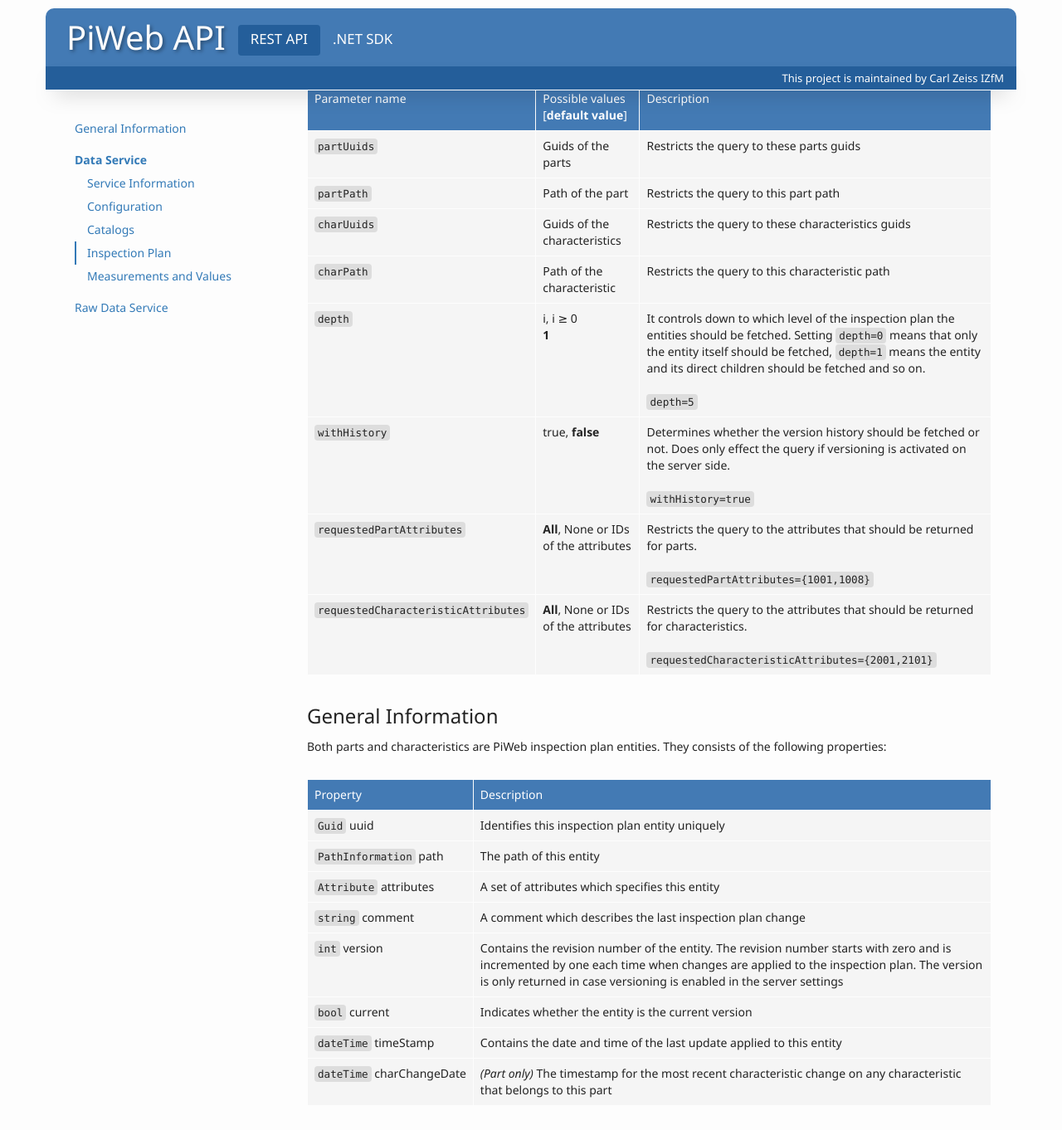
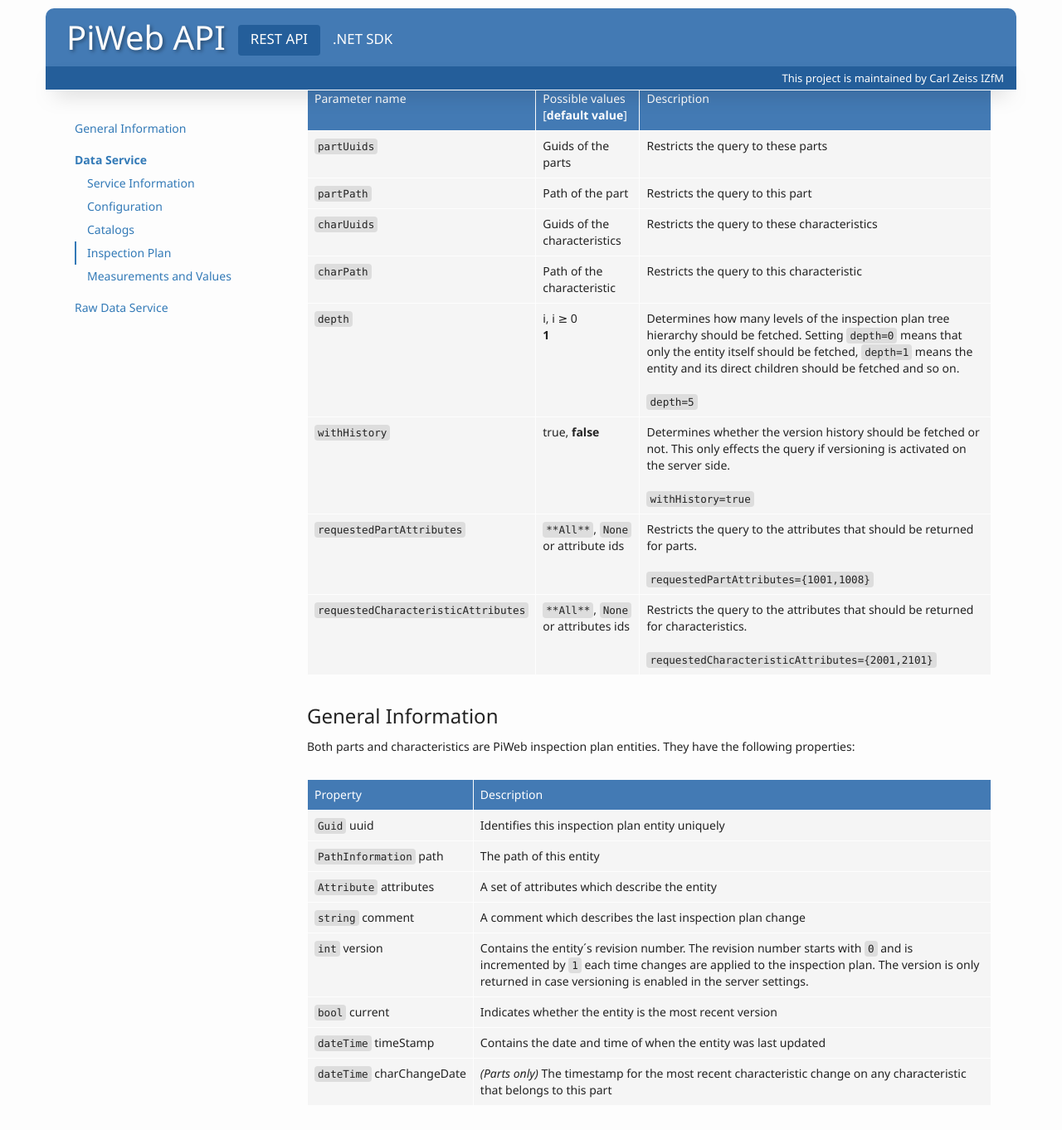
Before and after one commit to ZEISS-PiWeb/PiWeb-Api, a Jekyll site: the page built from _pages/0124-restapi-dataservice-inspectionplan.md, in a window 1280 px wide and 1400 px high, scrolled down 1163 px. Shown: the top 1362 px of the window at 83% size. Built offline with Jekyll 4.4.1, drawn with Linux system fonts in a browser that asks for light colours; some of the changed text lies outside the part shown.

Commit message:
Content review and minor formatting

```diff
--- a/_pages/0124-restapi-dataservice-inspectionplan.md
+++ b/_pages/0124-restapi-dataservice-inspectionplan.md
@@ -24,7 +24,7 @@
 {% capture description %}
 You can fetch all parts or certain parts. Possible [filter uri parameters](#filters) are `partUuids`, `partPath`, `depth`, `withHistory` and `requestedPartAttributes`.
 {% endcapture %}
-{% assign exampleCaption="Fetch a part by its path '/metal part' without possible child parts restricted to several attributes" %}
+{% assign exampleCaption="Fetch the part at path `/metal part` without child parts and only get the values for attributes `1001` and `1003`" %}
 
 {% capture jsonrequest %}
 {% highlight http %}
@@ -98,7 +98,7 @@
 {% assign summary="Creates parts" %}
 {% capture description %}
 
-To create an inspection plan entity, it is necessary to transfer the entity object in the request's body. A unique identifier and the path are mandatory, attributes and a comment are optional. The attribute keys which you use for the attributes must be contained in the parts attribute range (specified in the {{ site.links['configuration'] }})
+To create a new part, you must send its JSON representation in the request body. Values for `uuid` and `path` are required, attributes and a comment are optional. The attribute keys must be valid part attributes as specified in the {{ site.links['configuration'] }}.
 
 {{ site.images['info'] }} The comment is only added if versioning is enabled in the server settings.
 {% endcapture %}
@@ -149,10 +149,10 @@
 
 If you update a part you might want to:
 
-* Rename/move parts
-* Change part's attributes
+* Rename/move parts or
+* change attributes of parts.
 
-{{site.images['info']}} If versioning is activated on server side, every update of one or more parts creates a new version entry.
+{{site.images['info']}} If versioning is activated on the server side, every update creates a new version entry.
 {% endcapture %}
 
 {% assign exampleCaption="Change the "metal part"*s attributes" %}
@@ -196,10 +196,10 @@
 {% assign endpoint="/parts" %}
 {% assign summary="Deletes parts" %}
 {% capture description %}
-There are two ways to delete parts, either by their path or by their uuids. This means that one of the filter parameters `partPath` or `partUuids` has to be set. In both cases the entity itself as well as all children are deleted.
+There are two ways to delete parts, either by their path or by their uuids. This means that one of the filter parameters `partPath` or `partUuids` has to be set. In both cases the request deletes the part itself as well as all its child parts and child characteristics.
 {% endcapture %}
 
-{% assign exampleCaption="Delete the part 'metal part'  and all entities beneath it" %}
+{% assign exampleCaption="Delete the part 'metal part' and its children." %}
 {% capture jsonrequest %}
 {% highlight http %}
 DELETE /dataServiceRest/parts?partPath=/metal%20part HTTP/1.1
@@ -231,10 +231,10 @@
 {% assign endpoint="/parts/:partUuid" %}
 {% assign summary="Delete a part by its :partUuid" %}
 {% capture description %}
-If you delete a part the entity itself as well as all children are deleted.
+Deleting a part also deletes all its children.
 {% endcapture %}
 
-{% assign exampleCaption="Delete the part 'metal part' and all entities beneath it by its guid" %}
+{% assign exampleCaption="Delete the part 'metal part' and all entities beneath it by the part's guid" %}
 {% capture jsonrequest %}
 {% highlight http %}
 DELETE /dataServiceRest/parts/05040c4c-f0af-46b8-810e-30c0c00a379e HTTP/1.1
@@ -271,7 +271,7 @@
 {% assign method="GET" %}
 {% assign endpoint="/characteristics" %}
 {% assign summary="Fetches characteristics" %}
-{% assign description="You can fetch all characteristics or the characteristics described by the uri parameters. Possible [filter uri parameters](#filters) are `partUuids`, `partPath`, `charUuids`, `charPath`, `depth`, `withHistory` and `requestedCharacteristicAttributes`.Only direct characteristics are fetched, characteristics beneath child parts are not considered." %}
+{% assign description="You can fetch all characteristics or only the characteristics described by the uri parameters. Possible [filter uri parameters](#filters) are `partUuids`, `partPath`, `charUuids`, `charPath`, `depth`, `withHistory` and `requestedCharacteristicAttributes`. You can only request direct characteristics of the part, characteristics of child parts will be ignored." %}
 {% assign exampleCaption="Fetch all characteristics beneath the part '/metal part' until depth=2" %}
 
 {% capture jsonrequest %}
@@ -331,7 +331,7 @@
 {% assign endpoint="/characteristics/:charUuid" %}
 {% assign summary="Fetches a certain characteristics by its :charUuid" %}
 {% assign description="" %}
-{% assign exampleCaption="Fetch the characteristics '/metal part/deviation_3' by its guid" %}
+{% assign exampleCaption="Fetch the characteristic '/metal part/deviation_3' by its guid" %}
 
 {% capture jsonrequest %}
 {% highlight http %}
@@ -367,7 +367,7 @@
 {% assign summary="Creates characteristics" %}
 {% capture description %}
 
-To create characteristics, it is necessary to transfer the characteristics in the request's body. A unique identifier and the path are mandatory, attributes and a comment are optional. The attribute keys which are used for the attributes must be contained in the characteristics attribute range (specified in the {{ site.links['configuration'] }})
+To create characteristics, you must send a JSON representation of the characteristics in the request body. A unique identifier and the path are mandatory, attributes and a comment are optional. The attribute keys which are used for the attributes must be contained in the characteristics attribute range (specified in the {{ site.links['configuration'] }})
 
 {{ site.images['info'] }} The comment is only added if versioning is enabled in the server settings.
 {% endcapture %}
@@ -471,7 +471,7 @@
 {% assign endpoint="/characteristics" %}
 {% assign summary="Deletes characteristics" %}
 {% capture description %}
-There are two ways to delete characteristics, either by their path or by their uuids. This means that one of the filter parameters `charPath` or `charUuids` has to be set. In both cases the entity itself as well as all children are deleted.
+You have two options to delete characteristics, either by their paths or by their uuids. This means that one of the filter parameters `charPath` or `charUuids` has to be set. In both cases the request deletes the characteristic itself as well as all its children.
 {% endcapture %}
 
 {% assign exampleCaption="Delete the characteristic 'metal part/deviation_3' and all entities beneath it" %}
@@ -506,7 +506,7 @@
 {% assign endpoint="/characteristics/:charUuid" %}
 {% assign summary="Delete a characteristic by its :charUuid" %}
 {% capture description %}
-If you delete a characteristic, the entity itself as well as all children are deleted.
+Deleting a characteristic also deletes all its children.
 {% endcapture %}
 
 {% assign exampleCaption="Delete the characteristic 'metal part/deviation_3' and all entities beneath it by its guid" %}
@@ -544,31 +544,31 @@
 {% capture table %}
 Parameter name        | Possible values [**default value**] | Description
 ----------------------|-------------------------------------|--------------------------------
-`partUuids`           | Guids of the parts | Restricts the query to these parts guids
-`partPath`            | Path of the part | Restricts the query to this part path
-`charUuids`           | Guids of the characteristics | Restricts the query to these characteristics guids
-`charPath`            | Path of the characteristic | Restricts the query to this characteristic path
-`depth`               | i, i ≥ 0  <br>**1**  | It controls down to which level of the inspection plan the entities should be fetched. Setting `depth=0` means that only the entity itself should be fetched, `depth=1` means the entity and its direct children should be fetched and so on. <br><br>`depth=5`
-`withHistory`         | true, **false**      | Determines whether the version history should be fetched or not. Does only effect the query if versioning is activated on the server side. <br><br>`withHistory=true`
-`requestedPartAttributes`      | **All**, None or IDs of the attributes | Restricts the query to the attributes that should be returned for parts. <br><br>`requestedPartAttributes={1001,1008}`
-`requestedCharacteristicAttributes` | **All**, None or IDs of the attributes | Restricts the query to the attributes that should be returned for characteristics. <br><br>`requestedCharacteristicAttributes={2001,2101}`
+`partUuids`           | Guids of the parts | Restricts the query to these parts
+`partPath`            | Path of the part | Restricts the query to this part
+`charUuids`           | Guids of the characteristics | Restricts the query to these characteristics
+`charPath`            | Path of the characteristic | Restricts the query to this characteristic
+`depth`               | i, i ≥ 0  <br>**1**  | Determines how many levels of the inspection plan tree hierarchy should be fetched. Setting `depth=0` means that only the entity itself should be fetched, `depth=1` means the entity and its direct children should be fetched and so on. <br><br>`depth=5`
+`withHistory`         | true, **false**      | Determines whether the version history should be fetched or not. This only effects the query if versioning is activated on the server side. <br><br>`withHistory=true`
+`requestedPartAttributes`      | `**All**`, `None` or attribute ids | Restricts the query to the attributes that should be returned for parts. <br><br>`requestedPartAttributes={1001,1008}`
+`requestedCharacteristicAttributes` | `**All**`, `None` or attributes ids | Restricts the query to the attributes that should be returned for characteristics. <br><br>`requestedCharacteristicAttributes={2001,2101}`
 {% endcapture %}
 {{ table | markdownify | replace: '<table>', '<table class="table table-hover">' }}
 
 ### General Information
 
-Both parts and characteristics are PiWeb inspection plan entities. They consists of the following properties:
+Both parts and characteristics are PiWeb inspection plan entities. They have the following properties:
 
 {% capture table %}
 Property                               | Description
 ---------------------------------------|-----------------------
 <nobr><code>Guid</code> uuid</nobr>               | Identifies this inspection plan entity uniquely
 <nobr><code>PathInformation</code> path</nobr>    | The path of this entity
-<nobr><code>Attribute</code> attributes</nobr>    | A set of attributes which specifies this entity
+<nobr><code>Attribute</code> attributes</nobr>    | A set of attributes which describe the entity
 <nobr><code>string</code> comment</nobr>          | A comment which describes the last inspection plan change
-<nobr><code>int</code> version</nobr>             | Contains the revision number of the entity. The revision number starts with zero and is incremented by one each time when changes are applied to the inspection plan. The version is only returned in case versioning is enabled in the server settings
-<nobr><code>bool</code> current</nobr>            | Indicates whether the entity is the current version
-<nobr><code>dateTime</code> timeStamp</nobr>      | Contains the date and time of the last update applied to this entity
-<nobr><code>dateTime</code> charChangeDate</nobr> | *(Part only)* The timestamp for the most recent characteristic change on any characteristic that belongs to this part
+<nobr><code>int</code> version</nobr>             | Contains the entity´s revision number. The revision number starts with `0` and is incremented by `1` each time changes are applied to the inspection plan. The version is only returned in case versioning is enabled in the server settings.
+<nobr><code>bool</code> current</nobr>            | Indicates whether the entity is the most recent version
+<nobr><code>dateTime</code> timeStamp</nobr>      | Contains the date and time of when the entity was last updated
+<nobr><code>dateTime</code> charChangeDate</nobr> | *(Parts only)* The timestamp for the most recent characteristic change on any characteristic that belongs to this part
 {% endcapture %}
 {{ table | markdownify | replace: '<table>', '<table class="table table-hover">' }}
```
Also changed, not shown: other parts of _pages/0124-restapi-dataservice-inspectionplan.md (+2 -2 lines).
